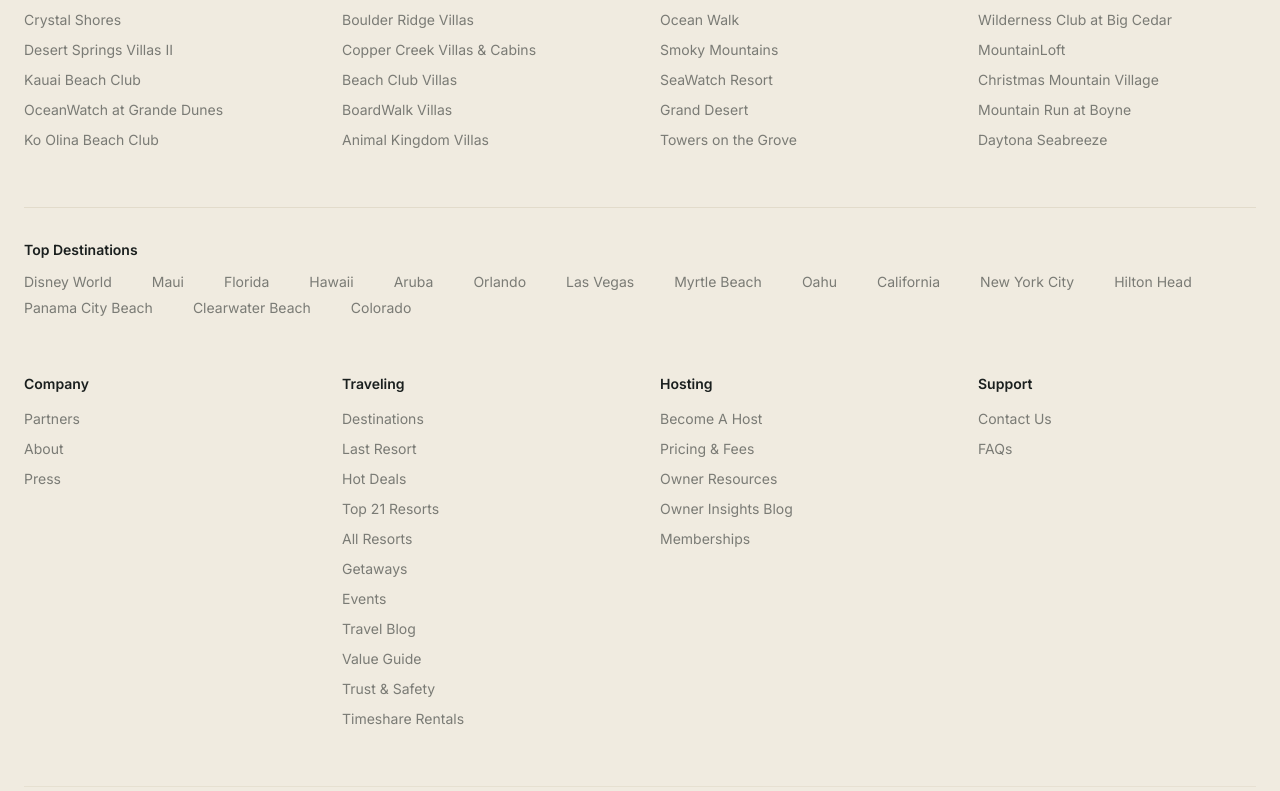
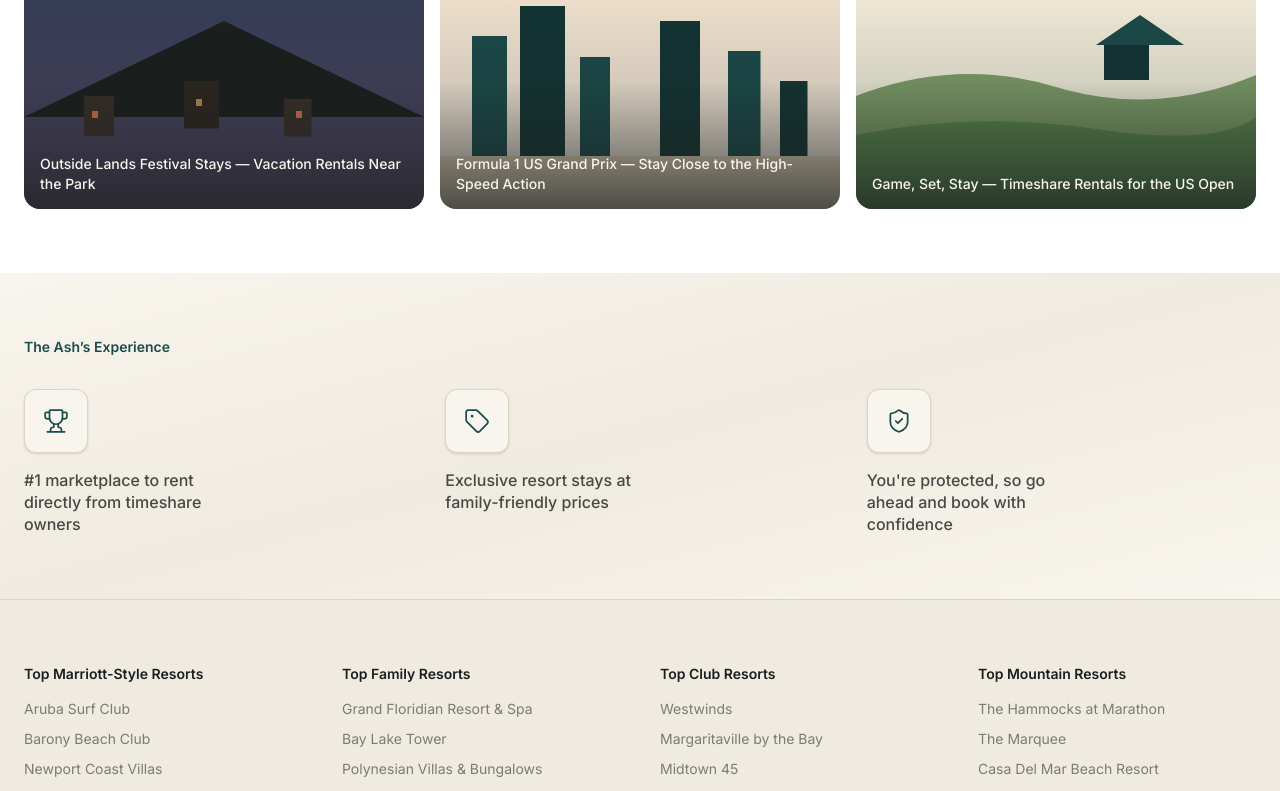
Before and after one commit to mehedihasan-official/Ash-koala, a Next.js app: page / in a window 1280 px wide. Shown: the part 3466-4257 px from the top of the page. Built offline with nearby package versions, Linux system fonts and the light colour scheme.

Commit message:
upcomming event and experience icion feature added

```diff
--- a/src/app/page.tsx
+++ b/src/app/page.tsx
@@ -42,11 +42,11 @@ export default function HomePage() {
 
         <FeaturedDestinations />
 
-        {/*
+
 
         <UpcomingEvents />
 
-        <ExperienceIcons /> */}
+        <ExperienceIcons />
 
         {/* <VacationersGuide />
 
```
